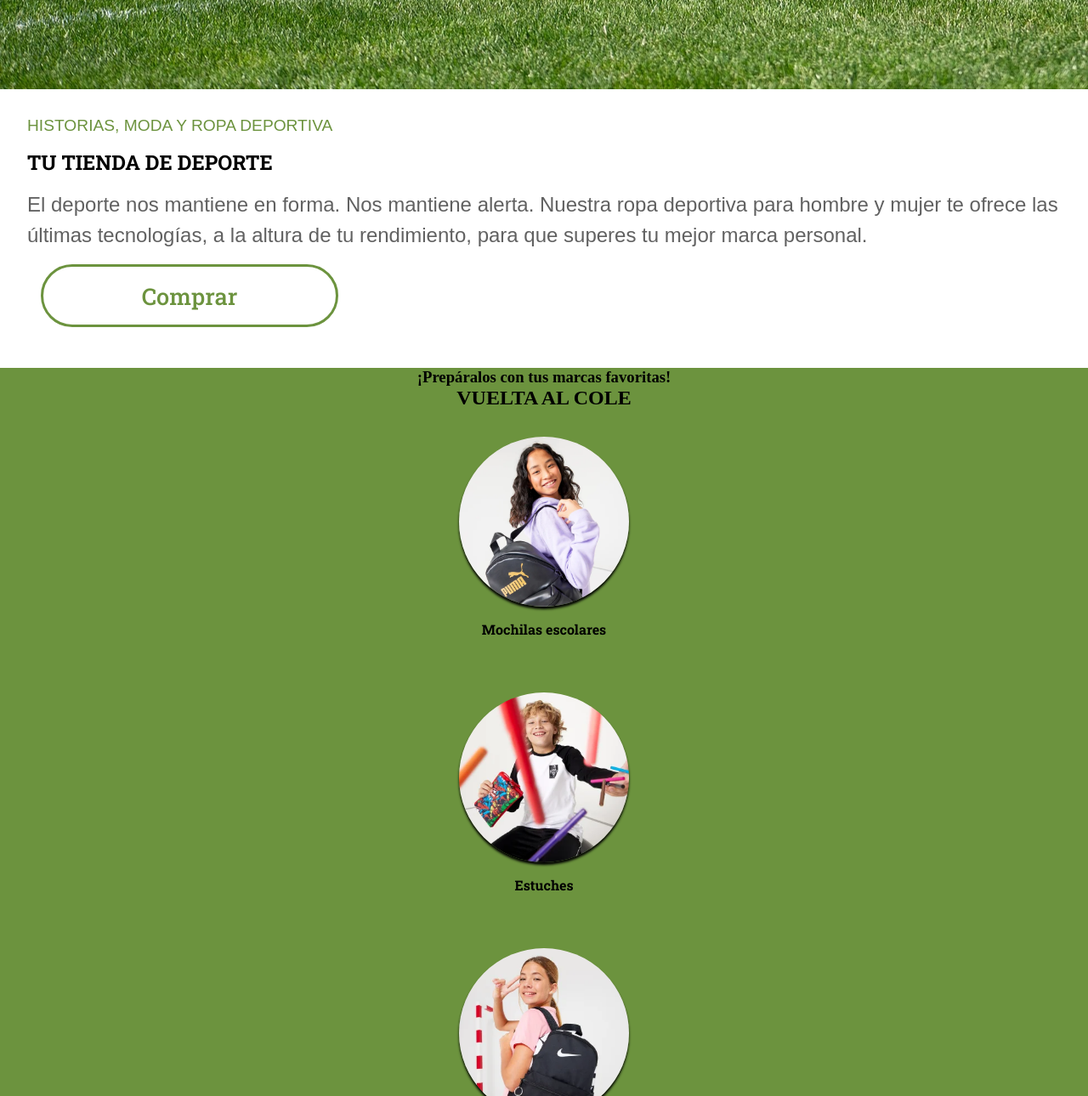
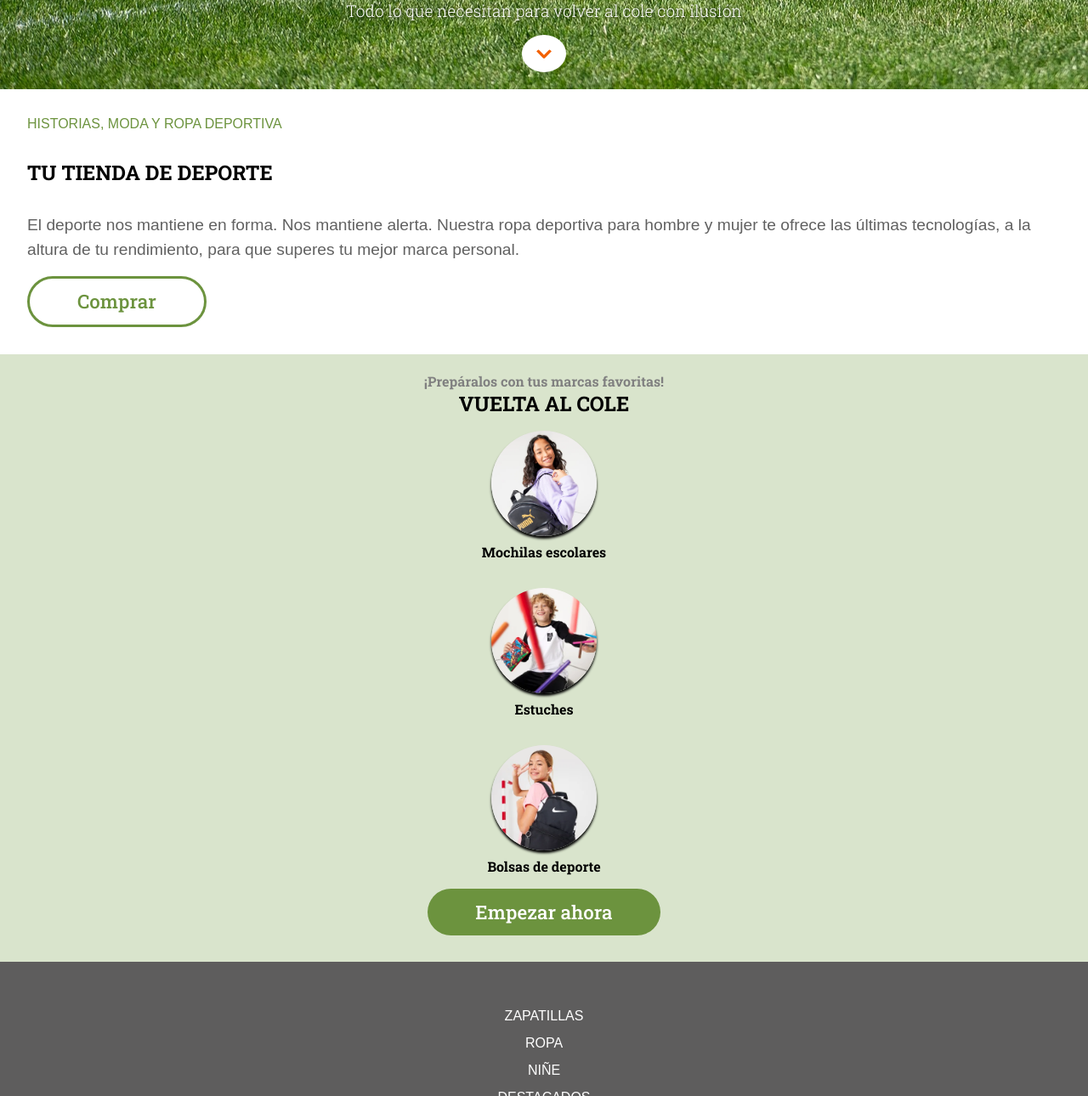
Before and after one commit to Adalab/modulo-1-evaluacion-final-CarmenDaluz, a website built with Vite: page src/index.html in a window 1280 px wide. Shown: the part 695-1985 px from the top of the page at 85% size. Built offline with nearby package versions, Linux system fonts and the light colour scheme.

Commit message:
add all structure from mobile version

```diff
--- a/src/partials/main.html
+++ b/src/partials/main.html
@@ -1,10 +1,12 @@
 <main>
     <section class="page__hero">
-        <h1>COMIENZOS COMPARTIDOS</h1>
+        <div class="page__hero-text">
+            <h1>COMIENZOS COMPARTIDOS</h1>
 
-        <h2>Todo lo que necesitan para volver al cole con ilusión</h2>
+            <h2>Todo lo que necesitan para volver al cole con ilusión</h2>
 
-        <a href="https://adalab.es/"><img src="images/ico-scroll-down.svg" alt="flecha hacia abajo" class="arrow"></a>
+            <a href="#vuelta-cole"><img src="images/ico-scroll-down.svg" alt="flecha hacia abajo" class="arrow"></a>
+        </div>
 
     </section>
 
@@ -15,13 +17,13 @@
 
         <p>El deporte nos mantiene en forma. Nos mantiene alerta. Nuestra ropa deportiva para hombre y mujer te ofrece las últimas tecnologías, a la altura de tu rendimiento, para que superes tu mejor marca personal.</p>
 
-        <a href="https://adalab.es/" class="button button-whitebanner">Comprar</a>
+        <a href="https://adalab.es/" class="button button--first">Comprar</a>
 
     </section>
 
     <section class="green-banner">
         <h3>¡Prepáralos con tus marcas favoritas!</h3>
-        <h1>VUELTA AL COLE</h1>
+        <h1 id="vuelta-cole">VUELTA AL COLE</h1>
         <div class="card card1">
             <img src="images/lpbts-mod05-img01-desk.png" alt="">
             <h2>Mochilas escolares</h2>
@@ -35,7 +37,7 @@
             <img src="images/lpbts-mod05-img03-mob.png" alt="">
             <h2>Bolsas de deporte</h2>
         </div>
-        <a href="https://adalab.es/" class="button button-greenbanner">Empezar ahora</a>
+        <a href="https://adalab.es/" class="button button--second">Empezar ahora</a>
 
 
     </section>
--- a/src/scss/components/_button.scss
+++ b/src/scss/components/_button.scss
@@ -1,22 +1,37 @@
+
+@use '../core/variables' as vars;
+
 .button {
-        display: inline-block;
-        margin-top: 3rem;
 
+        display: flex;
         background-color: white;
-        padding: 1rem 4rem;
+        padding: 0.8rem 3.5rem;
         text-decoration: none;
         color: vars.$color-green;
         border-radius: 99px;
         border: 0.2rem solid vars.$color-green;
-
         font-family: vars.$font-main;
-        text-align: center;
-        font-size: 1.7rem;
+        font-size: 1.4rem;
         font-weight: 500;
         transition: background 0.5s;
 
-        &:hover {
+        &--first {
+            margin-right: auto;
+            &:hover {
             background-color: vars.$color-green;
             color: white;
+
+        }
+        }
+
+        &--second {
+            display: inline-block;
+            background-color: vars.$color-green;
+            color: white;
+            border: none;
+            margin: 0 auto 10.5px;
+            &:hover {
+                background-color: black;
+            }
         }
     }
--- a/src/scss/core/_variables.scss
+++ b/src/scss/core/_variables.scss
@@ -8,3 +8,5 @@ $font-secondary: 'Roboto LHT', sans-serif;
 $color-bg: #f3f4f5;
 $color-secondary: #999;
 $color-green: #6c933e;
+$color-grey-light: #d9e4cc;
+$color-grey-dark: #4a4a4a;
--- a/src/scss/layout/_header.scss
+++ b/src/scss/layout/_header.scss
@@ -1,14 +1,13 @@
 .page__header {
+
   display: flex;
   justify-content: flex-start;
   align-items: center;
-  width: 3rem;
-  margin-bottom: 3rem;
+  cursor: pointer;
   background-color: #6c933e;
   padding: 1rem;
   position: fixed; /*El elemento se queda fijo*/
+  &:hover {
+    background-color: #3e5524;
+  }
 }
-
-.page__header:hover {
-  background-color: #3e5524;
-}
--- a/src/scss/layout/_main.scss
+++ b/src/scss/layout/_main.scss
@@ -5,66 +5,79 @@ main {
 
 .page__whitebanner {
  font-family: vars.$font-secondary;
-
  background-color: rgb(255, 255, 255);
  padding: 2rem;
+ display: flex;
+ flex-direction: column;
+ text-align: left;
+ gap: 1rem;
     h1 {
         color: black;
         padding-bottom: 1rem;
         font-family: vars.$font-main;
+        font-size: 1.5rem;
     }
 
     h2 {
         color: vars.$color-green;
         padding-bottom: 1rem;
-        font-size: 1.2rem;
+        font-size: 1rem;
         font-weight: 100;
     }
 
     p {
         color: rgb(97, 97, 97);
-        font-size: 1.5rem;
+        font-size: 1.2rem;
         font-weight: 500;
         line-height: 1.5;
     }
 }
 
 .button {
+
         display: flex;
-        flex-direction: column;
-        justify-content: center;
-        width: 350px;
-        margin: 1rem;
-
         background-color: white;
-        padding: 1rem 4rem;
+        padding: 0.8rem 3.5rem;
         text-decoration: none;
         color: vars.$color-green;
         border-radius: 99px;
         border: 0.2rem solid vars.$color-green;
-
         font-family: vars.$font-main;
-        text-align: center;
-        font-size: 1.7rem;
+        font-size: 1.4rem;
         font-weight: 500;
         transition: background 0.5s;
 
-        &:hover {
+        &--first {
+            margin-right: auto;
+            &:hover {
             background-color: vars.$color-green;
             color: white;
+
+        }
+        }
+
+        &--second {
+            display: inline-block;
+            background-color: vars.$color-green;
+            color: white;
+            border: none;
+            margin: 0 auto 10.5px;
+            &:hover {
+                background-color: black;
+            }
         }
     }
 
  .card {
-    padding: 2rem;
-    gap: 1rem;
+    padding: 1rem;
+    gap: 0.5rem;
     display: flex;
     flex-direction: column;
     justify-content: center;
     align-items: center;
     text-align: center;
         img {
-            width: 200px;
+            width: 124px;
             border-radius: 100%;
             box-shadow:  0 3px 3px 0;
 
@@ -76,9 +89,19 @@ main {
  }
 
 .green-banner {
-    display: flex;
-    flex-direction: column;
+    font-family: vars.$font-main;
+    padding: 1.3rem;
+    display: grid;
+    grid-template-columns: 1fr;
     justify-content: center;
     align-items: center;
-    background-color: vars.$color-green;
+    text-align: center;
+    background-color: vars.$color-grey-light;
+    h3 {
+        color: grey;
+        font-size: 1rem;
+    }
+    h1 {
+        font-size: 1.5rem;
+    }
 }
--- a/src/scss/layout/page_hero.scss
+++ b/src/scss/layout/page_hero.scss
@@ -1,41 +1,42 @@
 @use '../core/variables' as vars;
 
-main{
-    height: 100vh;
-
-}
 
 .page__hero {
     color: white;
+    height: 100vh;
     font-family: vars.$font-main;
 
     background-image: url('/images/cover.jpeg');
-    background-position: 80% center;
+
     background-size: cover;
-    background-repeat: no-repeat;
-    height: 100vh;
+    background-position: 90% center;
     display: flex;
     flex-direction: column;
-    justify-content: center;
-    align-items: center;
+    justify-content: flex-end;
     text-align: center;
-    gap: 1rem;
+
+
 
         h1 {
-            font-size: 2.7rem;
+            font-size: 2.5rem;
+            margin: 1rem;
+            text-shadow: 1px 1px 3px rgba(0, 0, 0, 0.5);
             font-weight: 500; /*ancho letra*/
+
+
         }
 
         h2 {
-            padding: 3.5rem;
-            padding-top: 0;
-            font-size: 1.5rem;
+
+            text-shadow: 1px 1px 3px rgba(0, 0, 0, 0.5);
+            font-size: 1.2rem;
             font-weight: 300;
         }
 
         .arrow {
 
             background-color: white;
+            margin: 1rem;
             padding: 1rem;
             border-radius: 99%;
             transition: background 0.2s;
@@ -46,4 +47,5 @@ main{
         }
 
 
+
 }
--- a/src/scss/main.scss
+++ b/src/scss/main.scss
@@ -7,3 +7,4 @@
 @use 'pages/index';
 @use 'layout/page_hero';
 @use 'layout/_main';
+@use './components/button';
```
